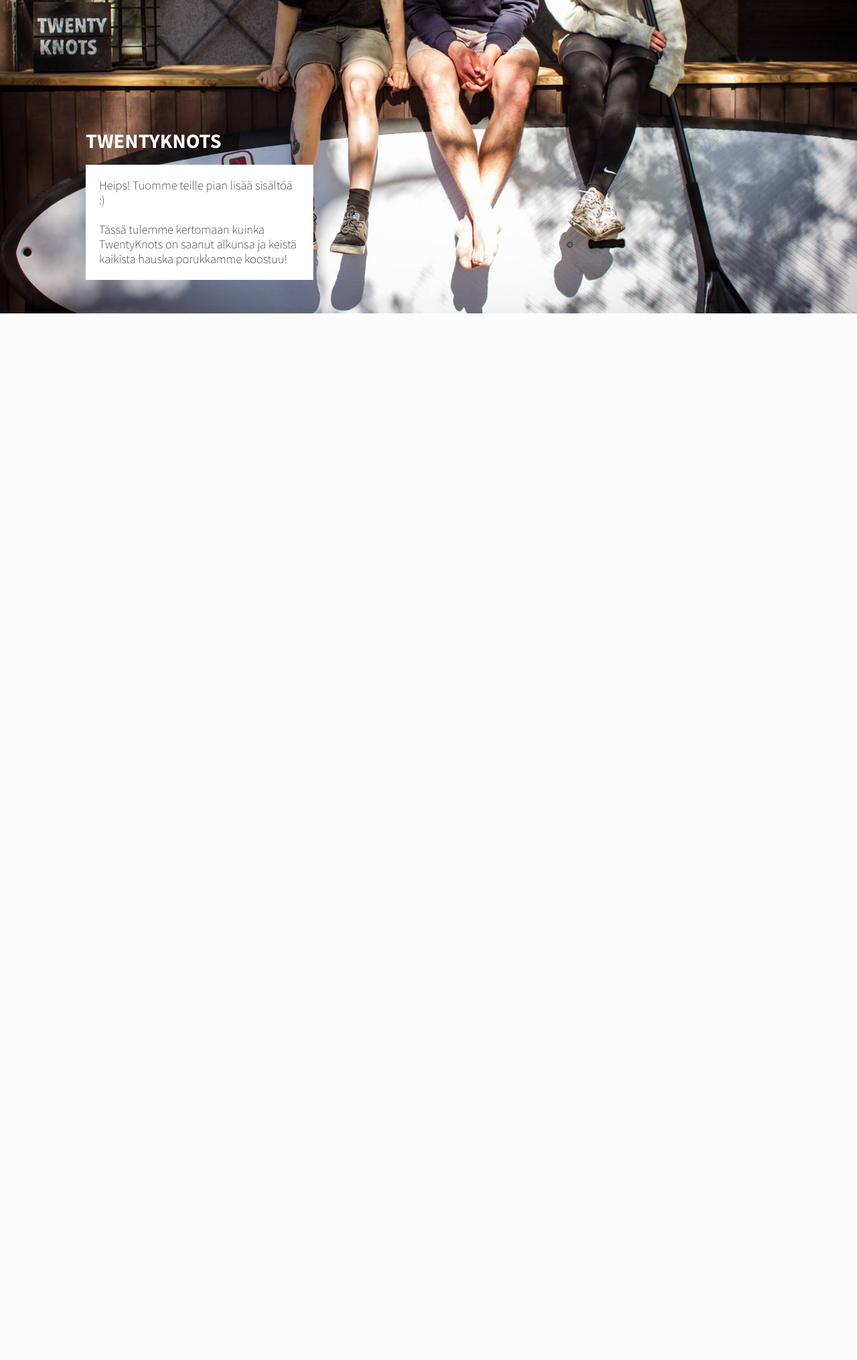
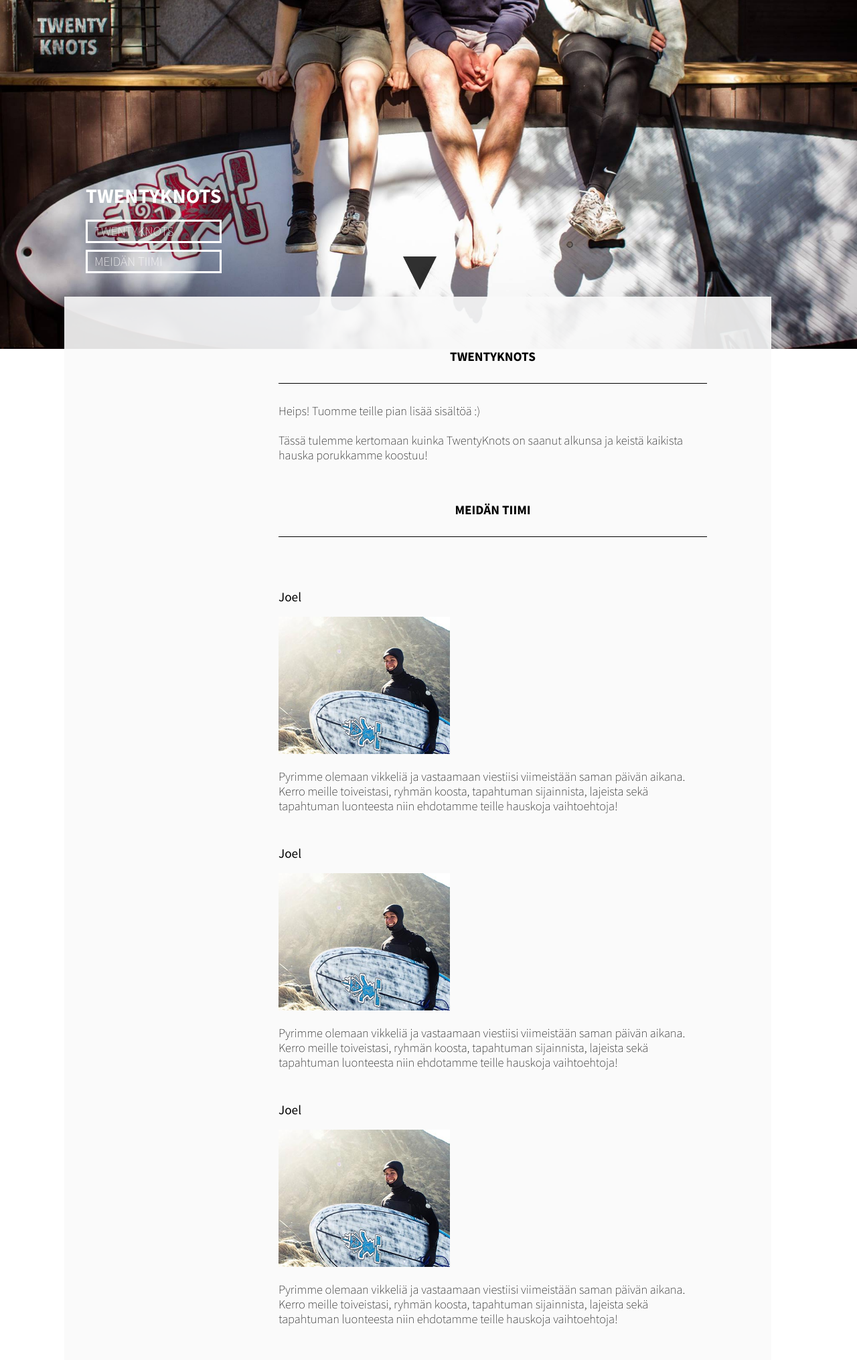
Before and after one commit to joannamehtala/TwentyKnots, a PHP site: page /twentyknots.html in a window 1280 px wide. Shown: the part 332-2363 px from the top of the page at 67% size. Before the commit the page ends 800 px from the top, so only its background shows below. Run offline with PHP 8.4, Linux system fonts and the light colour scheme; some libraries are stand-ins or nearby versions.

Commit message:
twentyknots ja yhteystiedot sivujen muokkausta

```diff
--- a/main.css
+++ b/main.css
@@ -1128,6 +1128,27 @@
     width: 70%;
 }
 
+.content-wrapper.content-page img.tiimikuva {
+    width: 40%;
+    margin-bottom: 20px;
+}
+
+.profiili{
+	margin-top: 50px;
+	text-align: left;
+	display: inline-block;
+}
+
+.profiilinimi {
+	position: left;
+	margin-bottom: 20px;
+}
+
+.esittely{
+	display: inline-block;
+	float: left;
+
+}
 
 @media only screen and (min-width: 1050px) {
     .content-wrapper.content-page {
--- a/supyoga.html
+++ b/supyoga.html
@@ -130,11 +130,11 @@
 
             <div id="tunnit-anchor" class="content-wrapper content-page">
                         <h2>SUP-JOOGATUNTI</h2>
-                        <P>SUP-joogatunnille voi osallistua kuka tahansa, eikä aikaisempi joogakokemus ole välttämätöntä. Iloinen ja avoin mieli, halu kokeilla uutta ja uimataito riittävät aloittamaan joogaharjoittelun laudan päällä.
+                        <p>SUP-joogatunnille voi osallistua kuka tahansa, eikä aikaisempi joogakokemus ole välttämätöntä. Iloinen ja avoin mieli, halu kokeilla uutta ja uimataito riittävät aloittamaan joogaharjoittelun laudan päällä.
                          <br><br>
                          Pukeudu mukaviin urheiluvaatteisiin, joissa sinun on helppo liikkua ja venytellä. Kerrospukeutuminen on suositeltavaa, jotta voit tarvittaessa keventää tai lisätä vaatteita säätilan mukaan.
                          <br><br>
-                         SUP-joogatunnit järjestetään Helsingin pisteellämme.</P>
+                         SUP-joogatunnit järjestetään Helsingin pisteellämme.</p>
                         <div class="contentimg-container">
                               <img src="images/supyoga/supyoga1.jpg" alt="sup-jooga helsinki">
                               <img src="images/supyoga/supyoga2.jpg" alt="sup-jooga">
--- a/twentyknots.html
+++ b/twentyknots.html
@@ -106,15 +106,58 @@
             </div>
             <div class="sup page_title"></div>
 
-           <div class="sub-navigation twentyknots">
+           <div class="sub-navigation">
                         <h1 class="largeOnDesktop">TWENTYKNOTS</h1>
-                        <p>Heips! Tuomme teille pian lisää sisältöä :) <br><br>
+                        <ul>
+                          <li class="twentyknots">
+                            <img class="menu_logo" src="images/mobilelogos2015/infologo.png">
+                            <h4 class="largeOnDesktop">TWENTYKNOTS</h4>
+                          </li>
+                          <li class="tiimi">
+                            <img class="menu_logo" src="images/mobilelogos2015/peoplelogo.png">
+                            <h4 class="largeOnDesktop">meidän tiimi</h4>
+                          </li>
+                        </ul>
+
+            </div>
+
+            </div>
+
+            <a class="down_logo full scrollto" href="#twentyknots-anchor">
+                        <img src="images/mobilelogos2015/arrowdownlogobw.png" alt="arrow logo">
+                      </a>
+
+            <div id="twentyknots-anchor" class="content-wrapper content-page">
+                      <h2>TWENTYKNOTS</h2>
+                      <p>Heips! Tuomme teille pian lisää sisältöä :) <br><br>
                         Tässä tulemme kertomaan kuinka TwentyKnots on saanut alkunsa ja keistä kaikista hauska porukkamme koostuu!
                         </p>
+            <div id="tiimi-anchor">
+                  <div id="tiimiesittelyt">
+                      <h2>MEIDÄN TIIMI</h2>
+                            <div class="profiili">
+                              <h4 class= "profiilinimi">Joel</h4>
+                              <img class="tiimikuva" src="images/joel.jpg" alt="Twentyknotsin Joel">
+                              <div class= "esittely">
+                                <p>Pyrimme olemaan vikkeliä ja vastaamaan viestiisi viimeistään saman päivän aikana. Kerro meille toiveistasi, ryhmän koosta, tapahtuman sijainnista, lajeista sekä tapahtuman luonteesta niin ehdotamme teille hauskoja vaihtoehtoja!</p>
+                              </div>
+                            </div>
 
+                            <div class="profiili">
+                              <h4 class= "profiilinimi">Joel</h4>
+                              <img class="tiimikuva" src="images/joel.jpg" alt="Twentyknotsin Joel">
+                              <div class= "esittely">
+                                <p>Pyrimme olemaan vikkeliä ja vastaamaan viestiisi viimeistään saman päivän aikana. Kerro meille toiveistasi, ryhmän koosta, tapahtuman sijainnista, lajeista sekä tapahtuman luonteesta niin ehdotamme teille hauskoja vaihtoehtoja!</p>
+                              </div>
+                            </div>
 
-
-                        <img class="arrow_logo sup" src="images/mobilelogos2015/arrowdownlogobw.png">
+                            <div class="profiili">
+                              <h4 class= "profiilinimi">Joel</h4>
+                              <img class="tiimikuva" src="images/joel.jpg" alt="Twentyknotsin Joel">
+                              <div class= "esittely">
+                                <p>Pyrimme olemaan vikkeliä ja vastaamaan viestiisi viimeistään saman päivän aikana. Kerro meille toiveistasi, ryhmän koosta, tapahtuman sijainnista, lajeista sekä tapahtuman luonteesta niin ehdotamme teille hauskoja vaihtoehtoja!</p>
+                              </div>
+                            </div>
             </div>
 
 
```
Also changed, not shown: yhteystiedot.html (+12 -0 lines).
